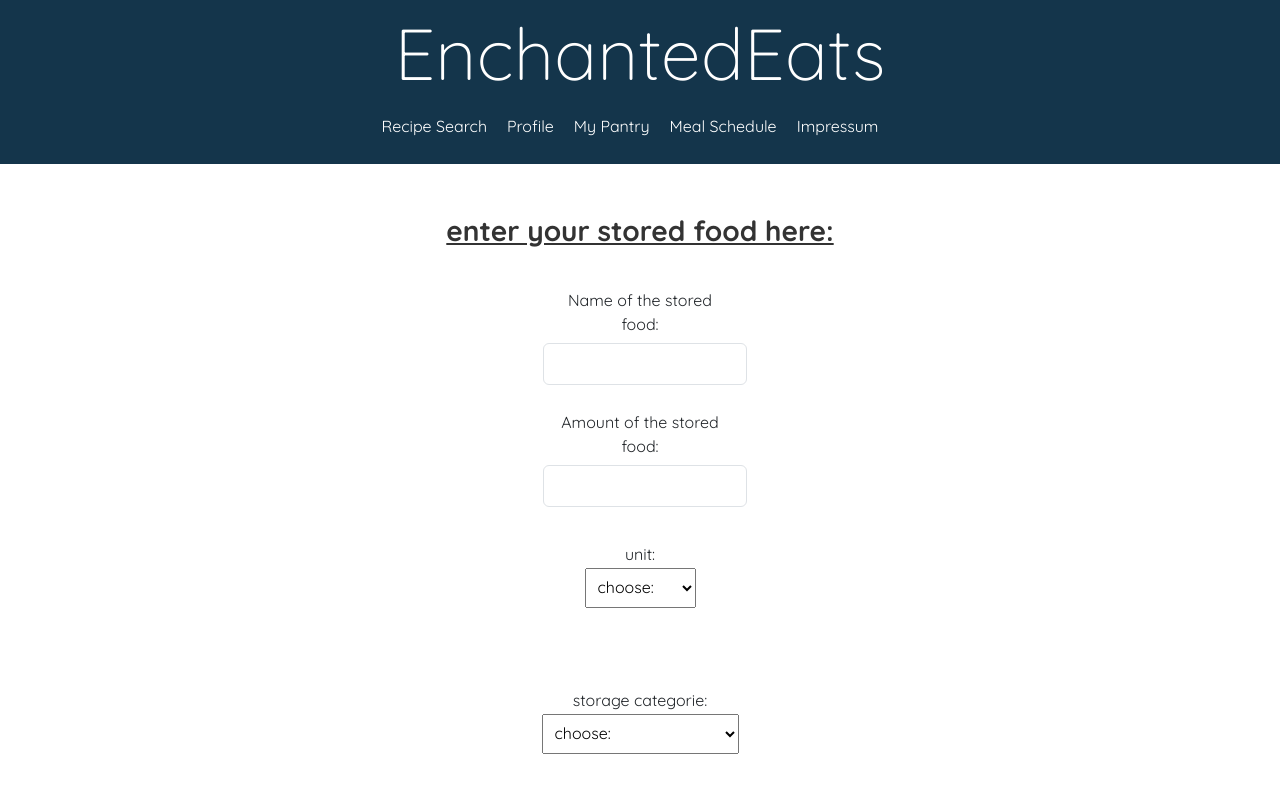
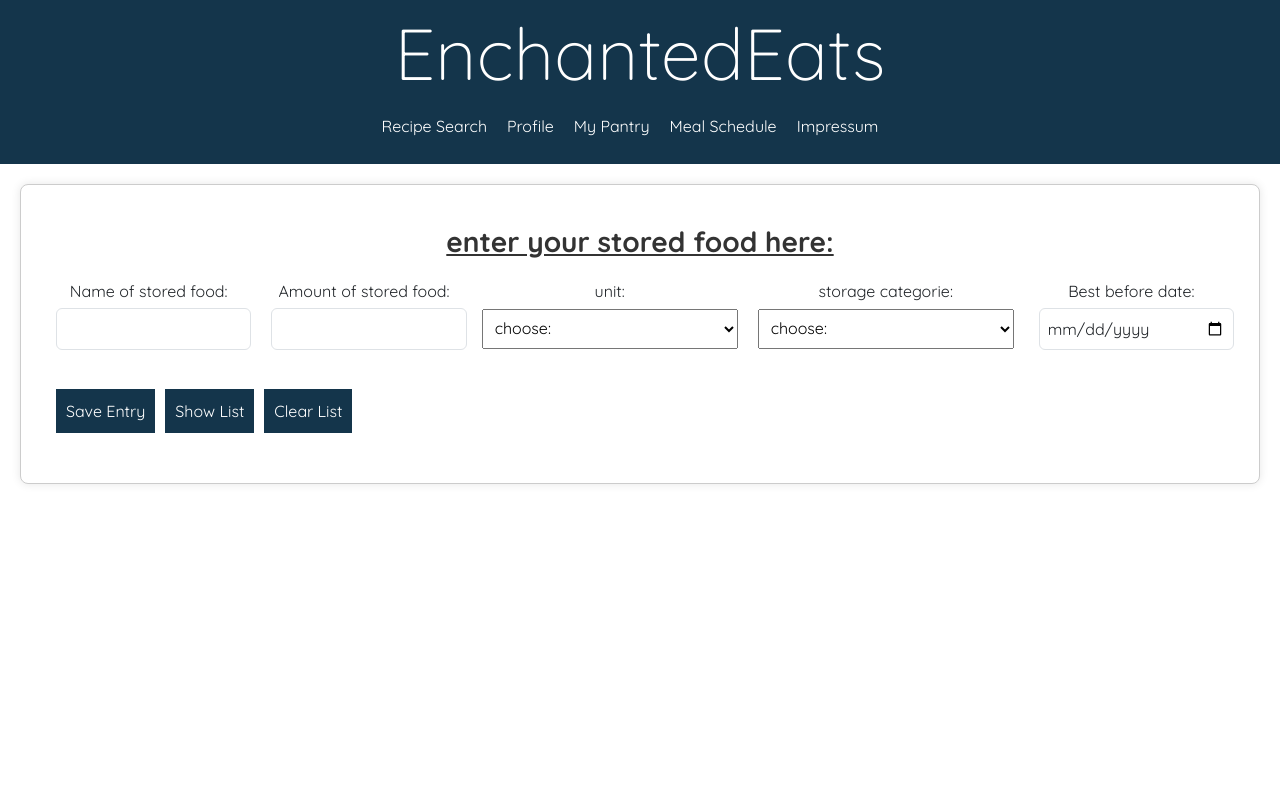
Before and after one commit to saskiamellies/rezept-softwaretchnik, a React (Create React App) app: page /mypantry in a window 1280 px wide. Shown: the top 800 px of the page. Built offline with nearby package versions, Linux system fonts and the light colour scheme.

Commit message:
Style Angleichungen der einzelnen Seiten

```diff
--- a/src/components/MealSchedule.jsx
+++ b/src/components/MealSchedule.jsx
@@ -24,6 +24,7 @@ import React, { useState, useEffect } from "react";
 
   return (
     <div className="MealSchedule">
+       <h3>your MealSchedule</h3>
       <table>
         <thead>
           <tr>
--- a/src/components/MyPantry.jsx
+++ b/src/components/MyPantry.jsx
@@ -2,33 +2,37 @@ import React, { useState } from "react";
 import MyPantryInput from "./MyPantryInput";
 import MyPantryList from "./MyPantryList";
 
+
 export default function MyPantry() {
+  // Konstante, die die Liste der gespeicherten Lebensmittel darstellt, gespeichert wird lokal
   const [foodList, setFoodList] = useState(JSON.parse(localStorage.getItem("foodList")) || []);
+  // Konstante, die dafür zuständig ist, die Liste anzuzeigen oder nicht
   const [showList, setShowList] = useState(false);
+ //Konstante, die zuständig dafür ist, neue Einträge aufzunehmen
   const [newEntry, setNewEntry] = useState({ name: "", amount: "", unit: "", categorie: "", bestBefore: "" });
-
+//Konstante, aktualisiert den newEntry Zustand, wenn der Benutzer etwas eingibt
   const handleInputText = (value, property) => {
     setNewEntry((prevEntry) => ({ ...prevEntry, [property]: value.trim() }));
   };
-
+// Konstante, die den neuen Eintrag des Benutzers speichert
   const saveInput = () => {
 
-    // Validierung: Überprüfen, ob Name oder Menge fehlen
+    //Konstante, die zuständig ist für die Überprüfung, ob Name oder Menge fehlen
     const missingFields = [];
-
+// if Abfrage, die prüft, ob ein Name eingegeben wurde und als Ausgabe Name liefert
     if (!newEntry.name || !newEntry.name.trim()) {
       missingFields.push("Name");
     }
-
+ // if Abfrage, die prüft, ob eine Menge eingegeben wurde und als Ausgabe Menge liefert
     if (!newEntry.amount || !newEntry.amount.trim()) {
       missingFields.push("Menge");
     }
-
+//if Abfrage, die prüft, ob die Länge der Eingabe größer als 0 ist und bei nicht Eingabe eine Info ausgibt
     if (missingFields.length > 0) {
       alert(`Bitte füllen Sie folgende Felder aus: ${missingFields.join(", ")}`);
-      return; // Beenden Sie die Funktion, wenn die Validierung nicht bestanden ist.
+      return; // Beendet die Funktion, wenn die Validierung nicht bestanden ist.
     }
-
+// Konstante, die ein neues Element enthält, das der Liste zugeführt wird
     const entryToSave = {
       id: getAvailableId(foodList),
       name: newEntry.name.trim(),
@@ -37,48 +41,52 @@ export default function MyPantry() {
       categorie: newEntry.categorie,
       bestBefore: formatBestBefore(newEntry.bestBefore),
     };
-
+//Erstellt eine neue Liste und fügt die bisherigen Liste hinzu plus den neuen entryToSave Datensatz
     setFoodList((prevList) => [...prevList, entryToSave]);
 
+//Erstellt eine neue Liste und fügt die bisherigen Liste hinzu plus den neuen entryToSave Datensatz und speichert diese lokal
     const updatedList = [...foodList, entryToSave].map((item, index) => ({ ...item, id: index + 1 }));
     localStorage.setItem("foodList", JSON.stringify(updatedList));
   };
-
+//sorgt für die Aktivierung (macht diese Sichtbar) der showFoodList Konstante, setzt sie auf true
   const showFoodList = () => {
     setShowList(true);
   };
-
+//löscht die gesamte Liste, setzt anstatt der Einträge ein leeres Array ein
   const clearFoodList = () => {
     setFoodList([]);
     setShowList(false);
     localStorage.removeItem("foodList");
   };
-
+//löscht ausgewählte Einträge (zeilenweise) aus der List
   const onDelete = (selectedItems) => {
     setFoodList((prevList) => prevList.filter((item) => !selectedItems.includes(item.id)));
   };
-
+//erstellt eine neue verfügbare ID für ein neu erstelltes Element
   const getAvailableId = (list) => {
     const existingIds = list.map((item) => item.id);
     let newId = 1;
-
+//sucht die vorhandene Lsite der IDs durch nach nicht vorhandenen IDs, setzt die neue ID immer einen höher, als die letzte vorhandene
     while (existingIds.includes(newId)) {
       newId++;
     }
-
+// gibt die erstellte ID zurück
     return newId;
   };
-
+//Formatiert das Datum in die englische Form Monat, Tag, Jahr
   const formatBestBefore = (dateString) => {
     const options = { day: "numeric", month: "long", year: "numeric" };
     const formattedDate = new Date(dateString).toLocaleDateString("en-EN", options);
     return formattedDate;
   };
 
-
+//
   return (
-
-    <div className="Food">
+    // Liefert die Funktionalität für die Eingabeelemente
+    // und Buttons, um in der Tabelle Eingaben zu speichern,
+    // die Liste (Tabelle) anzuzeigen und die Liste zu löschen
+    <div className="food">
+      <div className="inputArea">
       <h3>enter your stored food here:</h3>
       <MyPantryInput
         onTypingName={(value) => handleInputText(value, "name")}
@@ -89,11 +97,14 @@ export default function MyPantry() {
         newEntry={newEntry}/>
 
       <div className="buttons">
+
         <button onClick= {saveInput}>Save Entry</button>
         <button onClick={showFoodList}>Show List</button>
-        <button onClick={clearFoodList}>Clear Entry</button>
+        <button onClick={clearFoodList}>Clear List</button>
+        </div>
         </div>
         {showList && <MyPantryList foodList={foodList} onDelete={onDelete} />}
     </div>
+
   );
 }
--- a/src/components/MyPantryInput.jsx
+++ b/src/components/MyPantryInput.jsx
@@ -1,20 +1,25 @@
+
+// die MyPantryInput Komponente definiert die Eingabeelemente, in die der Benutzer die Werte für die MyPantryList eingeben kann
 const MyPantryInput = ({ onTypingName, onTypingAmount, onTypingUnit, onTypingCategorie, onTypingDate }) => {
   return (
     <div className="input-container2">
        <div className="col">
-        <label htmlFor="name">Name of the stored food:</label>
+          {/* Eingabefeld für den Namen des gespeicherten Lebensmittels */}
+        <label htmlFor="name">Name of stored food:</label>
           <input type="text" id="name" onChange={(e) => onTypingName(e.target.value)} className="form-control"  />
       </div>
 
       <div className="col">
-        <label htmlFor="amount">Amount of the stored food:</label>
-        <input type="text" id="amount" onChange={(e) => onTypingAmount(e.target.value)} className="form-control"
-        />
+         {/* Eingabefeld für die Menge des gespeicherten Lebensmittels */}
+        <label htmlFor="amount">Amount of stored food:</label>
+        <input type="text" id="amount" onChange={(e) => onTypingAmount(e.target.value)} className="form-control" />
         </div>
 
-        <div className="dropdown">
+
+        <div className="col">
+          {/* Dropdownliste für die Auswahl der Einheit in der das Lebensmittels gespeichert wird*/}
         <label>unit:</label>
-        <form name="chooseunit" method="post">
+        <form className="dropdownM" name="chooseunit" method="post">
           <select id="unit" onChange={(e) => onTypingUnit(e.target.value)}>
             <option value="--">choose:</option>
             <option value="kg">kilograms</option>
@@ -25,10 +30,10 @@ const MyPantryInput = ({ onTypingName, onTypingAmount, onTypingUnit, onTypingCat
           </select>
         </form>
         </div>
-
-        <div className="dropdown">
+        <div className="col">
+         {/* Dropdownliste für die Auswahl der Lagerkategorie */}
           <label>storage categorie:</label>
-        <form name="choosecategorie" method="post">
+        <form className="dropdownM" name="choosecategorie" method="post">
           <select id="categorie" onChange={(e) => onTypingCategorie(e.target.value)}>
             <option value="--">choose:</option>
             <option value="frozen">frozen food</option>
@@ -40,7 +45,8 @@ const MyPantryInput = ({ onTypingName, onTypingAmount, onTypingUnit, onTypingCat
           </select>
         </form>
       </div>
-      <div>
+      <div className="col">
+      {/* Eingabefeld für das Ablaufdatum */}
         <label htmlFor="bestBefore">Best before date:</label>
         <input type="date" id="bestBefore" onChange={(e) => onTypingDate(e.target.value)} className="form-control" />
       </div>
--- a/src/style.css
+++ b/src/style.css
@@ -107,7 +107,9 @@ body {
   flex-direction: column;
   align-items: center;
   margin-bottom: 20px;
+
 }
+
 
 .form-control {
   padding: 8px;
@@ -116,17 +118,22 @@ body {
 }
 
 
-
+/*umfasst als Gesamtheit die Elemente Checkbox Vegetarier, Dropdown-Liste Area und Zufallsrezept in RecipeInput*/
 .recipe-filter-container {
   display: flex;
-  flex-direction: column;
-  align-items: center;
+  flex-direction:row;
+  justify-content: space-around;
+
+
+
 }
+/* umfasst einzeln die Elemente Checkbox Vegetarier, Dropdown-Liste Area und Zufallsrezept in RecipeInput*/
+.filter-container {
+  margin-bottom: 10px;
+  padding-left: 10px;
+  padding-right: 10px;
 
-.filter-container {
-  width: 100%;
-  margin-bottom: 10px;
-  text-align: center;
+
 }
 
 .filter-label {
@@ -138,10 +145,6 @@ body {
   font-size: 16px;
   width: 30%;
   box-sizing: border-box;
-}
-
-label {
-  margin-bottom: 2px;
 }
 
 
@@ -196,9 +199,7 @@ select {
 }
 
 .btn-primary {
-  margin: 20px auto; /* horizontal zentriert */
-  padding: 10px 20px;
-  font-size: 18px;
+  margin: 30px auto; /* horizontal zentriert */
   background-color: #28a745;
   color: #fff;
   border: none;
@@ -217,100 +218,94 @@ select {
   padding: 50px 50px 50px 50px;
 }
 
-
-
-
 @media (max-width: 850px) {
   .card-container {
     flex-direction: column;
   }
 }
 
-
-
-
-/* ab hier von Jan zugefügt - kann gerne angepasst werden */
-
-
-
-.input-container2 {
-  display: flex;
-  flex-direction: column;
-  justify-content: center;
-  align-items: center;
-  margin-top: 20px;
-  margin-bottom: 80px;
-
+/*dropdown-Elemente in MyPantryInput */
+.dropdownM{
+  padding-top: 6px;
 }
 
-.input-group {
-  display: flex;
-  flex-direction: column;
-  align-items: center;
-  margin-bottom: 20px;
-  width: 80%;
+/* dropdown-Elemente in MyPantryInput*/
+#unit, #categorie, #area{
+  width: 20vw;
 }
 
-label {
+/*Container, der die gesamten Eingabelemente umfasst in MyPantryInput*/
+.input-container2 {
+  display:flex;
+  flex-direction:row;
+  align-items:baseline;
   margin-top: 20px;
-  width: 80%;
+  margin-bottom: 10px;
 }
 
-
-input {
+/*beinhaltet den deleteButton aus MyPantryList*/
+.input-container3 {
+  display:flex;
+  justify-content:row;
   width: 100%;
-  padding: 10px;
-  margin: 5px;
-  border: 1px solid #ccc;
 }
 
+/* bezieht sich auf alle Eingabelemente einzeln, im  MyPantryInput Skript*/
+.col{
+  padding-left: 10px;
+  padding-right: 10px;
+}
 
+/*umschließt die gesamte Liste/ Tabelle inklusive delete Button in MyPantryList*/
 .card-container table {
   border-collapse: collapse;
   width: 100%;
 }
 
+/* betrifft die th und td Elemente der Tabelle/ Liste in MyPantryList */
 .card-container th, .card-container td {
   padding: 10px;
   border: 1px solid #ddd;
   text-align: left;
 }
 
-
-.deleteB{
- margin-left: 84%;
-padding-left: 3%;
-padding-right: 3%;
-width: 16%;
+/*delete Button in MyPantryList*/
+ .deleteb{
+margin-top: 10px;
+margin-left: -15px;
 }
 
-.dropdown{
-  width: 30%;
-  padding: 10px;
-  margin-bottom: 10px;
-
-}
-
-/* bis hier von Jan hinzugefügt*/
-
-
-.Food {
-  justify-content: center;
-  align-items: center;
-  margin-top: 50px;
-  margin-bottom: 80px;
-  text-align: center;
-
+/*beinhaltet die Tabelle/Liste ohne delete Button in MyPantryList*/
+.inputArea{
+background-color: #fff;
+border: 1px solid #ccc;
+border-radius: 8px;
+box-shadow: 0 0 10px rgba(0, 0, 0, 0.1);
+padding: 40px 20px 40px 20px;
 }
 
 
 
+/*umschließt die Funktionalität der Tabelle/ Liste inklusive den delete Button in MyPantry*/
+.food {
+  justify-content: center;
+  align-items: center;
+  margin-top: 0px;
+  padding-inline: 20px;
+  margin-bottom: 80px;
+  padding: 20px;
+  text-align: center;
+}
+
+/*bezieht sich auf das div-Elemente buttons in myPantry, das die buttons umschließt */
 .buttons {
   display: flex;
-  justify-content: center;
-  margin-top: 20px;
+  justify-content:first baseline;
+  padding-left: 15px;
+  padding-bottom: 10px;
+
 }
-
+/*bezieht sich auf die buttons im div-Element buttons in MyPantry*/
 .buttons button {
   background-color: #14354b;
   color: #fff;
@@ -320,6 +315,7 @@ width: 16%;
   margin-right: 10px;
 }
 
+/* hover Effekt auf die buttons im  div-Element buttons in MYPAntry*/
 .buttons button:hover {
   background-color: #550d0d;
 }
@@ -332,7 +328,6 @@ width: 16%;
 }
 
 /* Style für die MyProfile-Seite*/
-
 
 .clear {
   clear: both;
@@ -356,10 +351,11 @@ width: 16%;
   margin-bottom: 10px;
   text-align: center;
 }
-
+/*alle label-Elemente*/
 .label {
   font-weight: bold;
   margin-bottom: 5px;
+  margin-top: 20px;
 }
 
 .profile-text {
@@ -370,6 +366,12 @@ width: 16%;
 .MealSchedule {
   max-width: 900px;
   margin: auto;
+  margin-top:20px;
+  margin-bottom: 20px;
+  padding: 20px;
+  border: 1px solid #ccc;
+  border-radius: 8px;
+  box-shadow: 0 0 10px rgba(0, 0, 0, 0.1);
 }
 
 table {
@@ -388,10 +390,13 @@ th {
   background-color: #f2f2f2;
 }
 
+/*input kommt doppelt vor - 2. ist weiter unten mit anderen Werten */
 input {
   width: 100%;
-  padding: 8px;
-  box-sizing: border-box;
+  padding: 10px;
+  margin: 5px;
+   box-sizing: border-box;
+  border: 1px solid #ccc;
 }
 
 
@@ -404,6 +409,8 @@ input {
 .Profile {
   max-width: 600px;
   margin: auto;
+  margin-top: 20px;
+  margin-bottom: 20px;
   padding: 20px;
   background-color: #fff;
   border: 1px solid #ccc;
```
Also changed, not shown: src/components/MyPantryList.jsx (+17 -9 lines), src/components/RecipeInput.jsx (+7 -3 lines).
